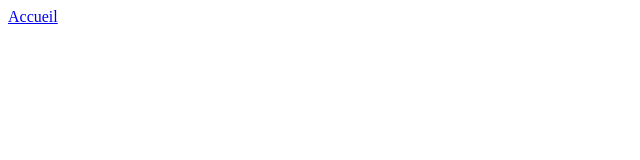
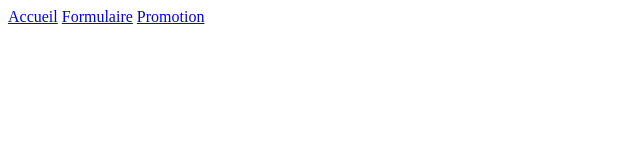
Before and after one commit to MathieuLafontaine/MathieuLafontaine.github.io, a plain HTML site: page index.html in a window 1280 px wide. Shown: the whole page, without its empty margins (0-640 px from the left). Drawn offline with Linux system fonts and the light colour scheme.

Commit message:
Dernier commit

```diff
--- a/index.html
+++ b/index.html
@@ -7,5 +7,7 @@
 </head>
 <body>
     <a href="./accueil.html">Accueil</a>
+    <a href="./formulaire.html">Formulaire</a>
+    <a href="./promo.html">Promotion</a>
 </body>
 </html>
```
